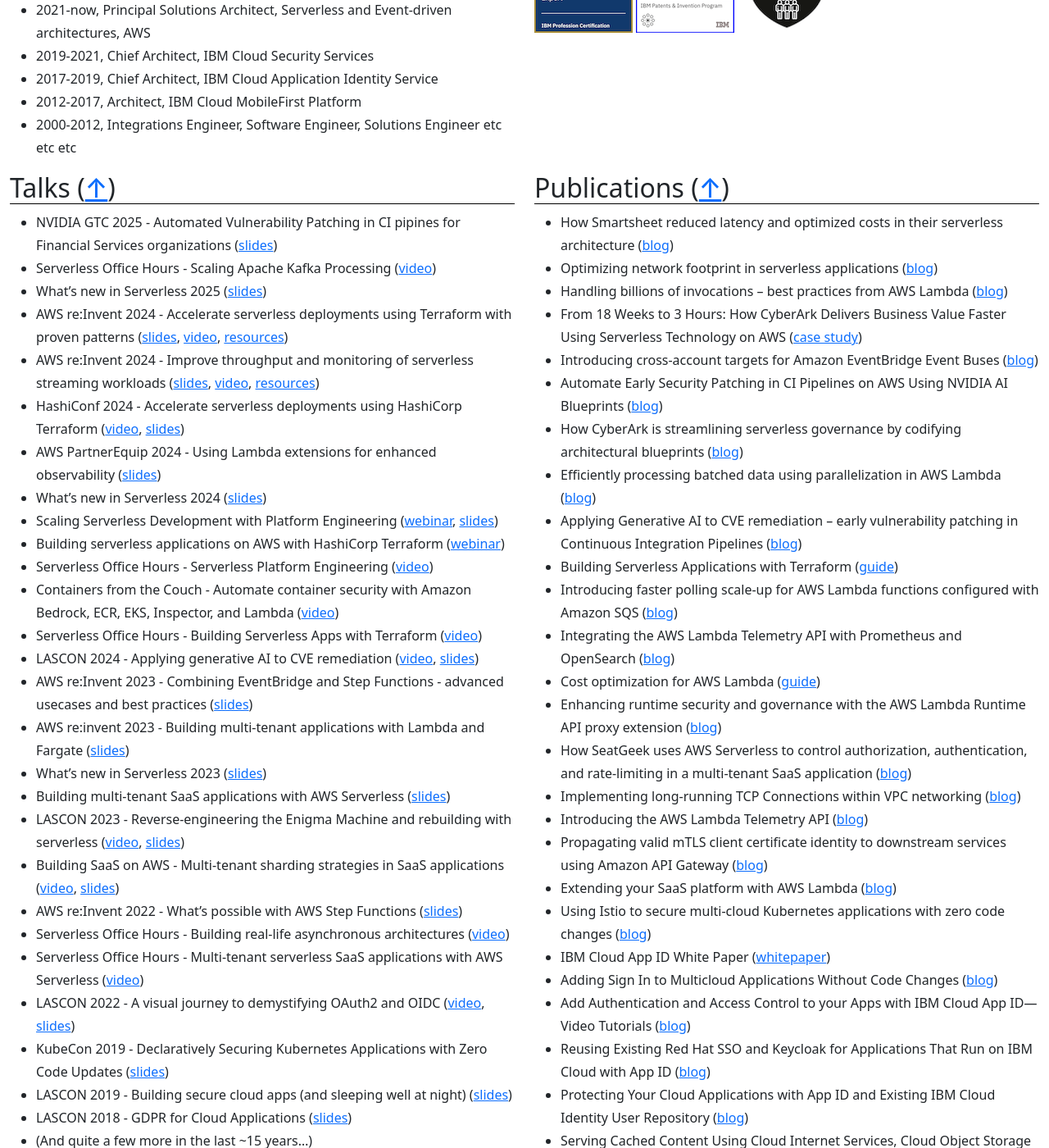
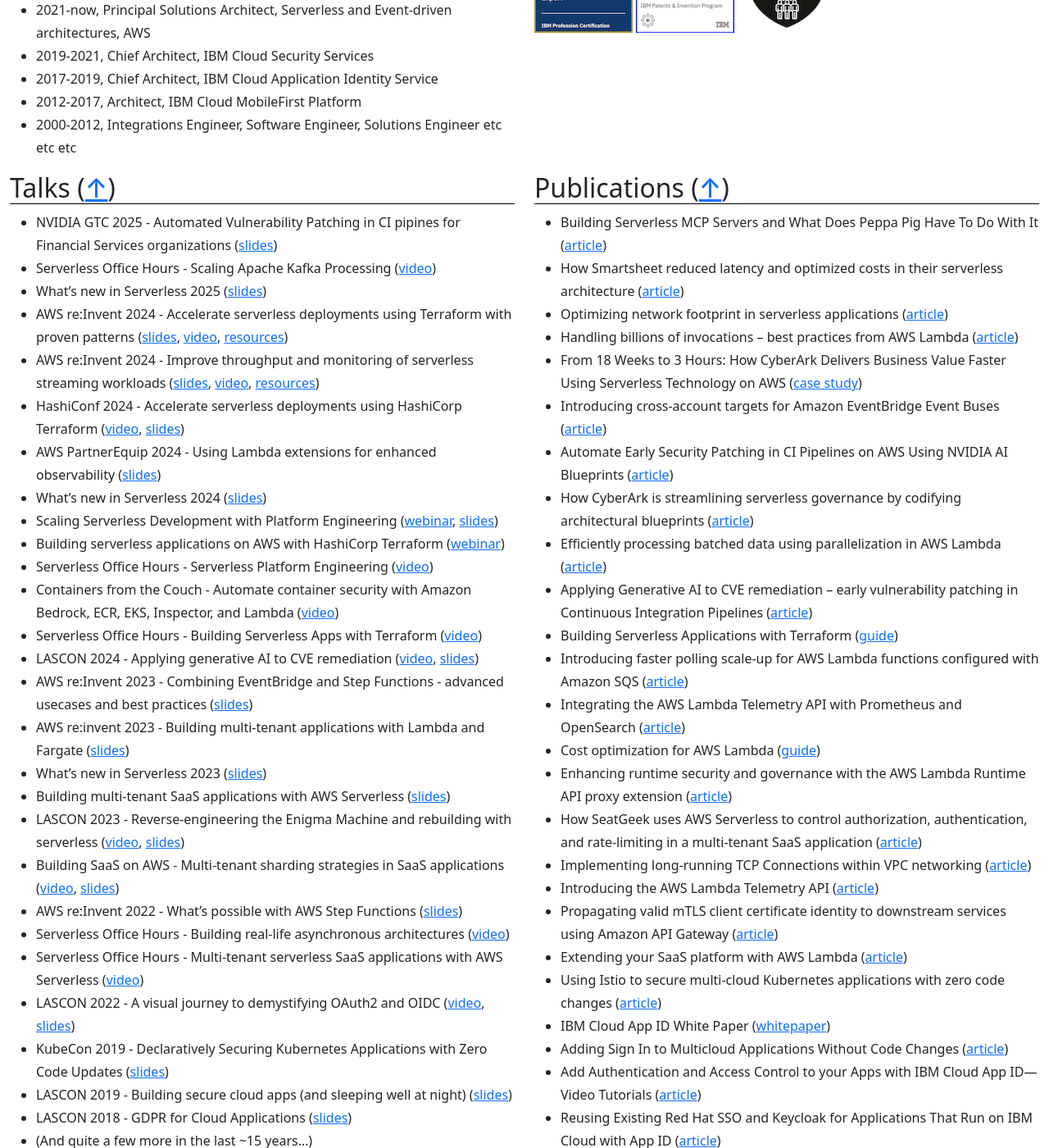
Before and after one commit to aal80/whoami, a Jekyll site: the page built from index.md, in a window 1280 px wide and 1400 px high, scrolled down 256 px. Shown: the whole window at 82% size. Built offline with Jekyll 4.4.1, drawn with Linux system fonts in a browser that asks for light colours.

Commit message:
Update publications.md

```diff
--- a/_includes/publications.md
+++ b/_includes/publications.md
@@ -1,28 +1,29 @@
 ## Publications ([↑](#top))
 
-- How Smartsheet reduced latency and optimized costs in their serverless architecture ([blog](https://aws.amazon.com/blogs/architecture/how-smartsheet-reduced-latency-and-optimized-costs-in-their-serverless-architecture/))
-- Optimizing network footprint in serverless applications ([blog](https://aws.amazon.com/blogs/compute/optimizing-network-footprint-in-serverless-applications/))
-- Handling billions of invocations – best practices from AWS Lambda ([blog](https://aws.amazon.com/blogs/compute/handling-billions-of-invocations-best-practices-from-aws-lambda/))
+- Building Serverless MCP Servers and What Does Peppa Pig Have To Do With It ([article](https://www.ranthebuilder.cloud/post/building-serverless-mcp-server))
+- How Smartsheet reduced latency and optimized costs in their serverless architecture ([article](https://aws.amazon.com/blogs/architecture/how-smartsheet-reduced-latency-and-optimized-costs-in-their-serverless-architecture/))
+- Optimizing network footprint in serverless applications ([article](https://aws.amazon.com/blogs/compute/optimizing-network-footprint-in-serverless-applications/))
+- Handling billions of invocations – best practices from AWS Lambda ([article](https://aws.amazon.com/blogs/compute/handling-billions-of-invocations-best-practices-from-aws-lambda/))
 - From 18 Weeks to 3 Hours: How CyberArk Delivers Business Value Faster Using Serverless Technology on AWS ([case study](https://aws.amazon.com/solutions/case-studies/cyberark-serverless-case-study/))
-- Introducing cross-account targets for Amazon EventBridge Event Buses ([blog](https://aws.amazon.com/blogs/compute/introducing-cross-account-targets-for-amazon-eventbridge-event-buses/))
-- Automate Early Security Patching in CI Pipelines on AWS Using NVIDIA AI Blueprints ([blog](https://developer.nvidia.com/blog/automate-early-security-patching-in-ci-pipelines-on-aws-using-nvidia-ai-blueprints/))
-- How CyberArk is streamlining serverless governance by codifying architectural blueprints ([blog](https://aws.amazon.com/blogs/architecture/how-cyberark-is-streamlining-serverless-governance-by-codifying-architectural-blueprints/))
-- Efficiently processing batched data using parallelization in AWS Lambda ([blog](https://aws.amazon.com/blogs/compute/efficiently-processing-batched-data-using-parallelization-in-aws-lambda/))
-- Applying Generative AI to CVE remediation – early vulnerability patching in Continuous Integration Pipelines ([blog](https://aws.amazon.com/blogs/containers/applying-generative-ai-to-cve-remediation-early-vulnerability-patching-in-continuous-integration-pipelines/))
+- Introducing cross-account targets for Amazon EventBridge Event Buses ([article](https://aws.amazon.com/blogs/compute/introducing-cross-account-targets-for-amazon-eventbridge-event-buses/))
+- Automate Early Security Patching in CI Pipelines on AWS Using NVIDIA AI Blueprints ([article](https://developer.nvidia.com/blog/automate-early-security-patching-in-ci-pipelines-on-aws-using-nvidia-ai-blueprints/))
+- How CyberArk is streamlining serverless governance by codifying architectural blueprints ([article](https://aws.amazon.com/blogs/architecture/how-cyberark-is-streamlining-serverless-governance-by-codifying-architectural-blueprints/))
+- Efficiently processing batched data using parallelization in AWS Lambda ([article](https://aws.amazon.com/blogs/compute/efficiently-processing-batched-data-using-parallelization-in-aws-lambda/))
+- Applying Generative AI to CVE remediation – early vulnerability patching in Continuous Integration Pipelines ([article](https://aws.amazon.com/blogs/containers/applying-generative-ai-to-cve-remediation-early-vulnerability-patching-in-continuous-integration-pipelines/))
 - Building Serverless Applications with Terraform ([guide](https://serverlessland.com/content/guides/building-serverless-applications-with-terraform/01-introduction))
-- Introducing faster polling scale-up for AWS Lambda functions configured with Amazon SQS ([blog](https://aws.amazon.com/blogs/compute/introducing-faster-polling-scale-up-for-aws-lambda-functions-configured-with-amazon-sqs/))
-- Integrating the AWS Lambda Telemetry API with Prometheus and OpenSearch ([blog](https://aws.amazon.com/blogs/opensource/integrating-the-aws-lambda-telemetry-api-with-prometheus-and-opensearch/))
+- Introducing faster polling scale-up for AWS Lambda functions configured with Amazon SQS ([article](https://aws.amazon.com/blogs/compute/introducing-faster-polling-scale-up-for-aws-lambda-functions-configured-with-amazon-sqs/))
+- Integrating the AWS Lambda Telemetry API with Prometheus and OpenSearch ([article](https://aws.amazon.com/blogs/opensource/integrating-the-aws-lambda-telemetry-api-with-prometheus-and-opensearch/))
 - Cost optimization for AWS Lambda ([guide](https://serverlessland.com/content/service/lambda/guides/cost-optimization/1-fine-tuning))
-- Enhancing runtime security and governance with the AWS Lambda Runtime API proxy extension ([blog](https://aws.amazon.com/blogs/compute/enhancing-runtime-security-and-governance-with-the-aws-lambda-runtime-api-proxy-extension/))
-- How SeatGeek uses AWS Serverless to control authorization, authentication, and rate-limiting in a multi-tenant SaaS application ([blog](https://aws.amazon.com/blogs/architecture/how-seatgeek-uses-aws-to-control-authorization-authentication-and-rate-limiting-in-a-multi-tenant-saas-application/))
-- Implementing long-running TCP Connections within VPC networking ([blog](https://aws.amazon.com/blogs/networking-and-content-delivery/implementing-long-running-tcp-connections-within-vpc-networking/))
-- Introducing the AWS Lambda Telemetry API ([blog](https://aws.amazon.com/blogs/compute/introducing-the-aws-lambda-telemetry-api/))
-- Propagating valid mTLS client certificate identity to downstream services using Amazon API Gateway ([blog](https://aws.amazon.com/blogs/compute/propagating-valid-mtls-client-certificate-identity-to-downstream-services-using-amazon-api-gateway/))
-- Extending your SaaS platform with AWS Lambda ([blog](https://aws.amazon.com/blogs/architecture/extending-your-saas-platform-with-aws-lambda/))
-- Using Istio to secure multi-cloud Kubernetes applications with zero code changes ([blog](https://istio.io/latest/blog/2019/app-identity-and-access-adapter/))
+- Enhancing runtime security and governance with the AWS Lambda Runtime API proxy extension ([article](https://aws.amazon.com/blogs/compute/enhancing-runtime-security-and-governance-with-the-aws-lambda-runtime-api-proxy-extension/))
+- How SeatGeek uses AWS Serverless to control authorization, authentication, and rate-limiting in a multi-tenant SaaS application ([article](https://aws.amazon.com/blogs/architecture/how-seatgeek-uses-aws-to-control-authorization-authentication-and-rate-limiting-in-a-multi-tenant-saas-application/))
+- Implementing long-running TCP Connections within VPC networking ([article](https://aws.amazon.com/blogs/networking-and-content-delivery/implementing-long-running-tcp-connections-within-vpc-networking/))
+- Introducing the AWS Lambda Telemetry API ([article](https://aws.amazon.com/blogs/compute/introducing-the-aws-lambda-telemetry-api/))
+- Propagating valid mTLS client certificate identity to downstream services using Amazon API Gateway ([article](https://aws.amazon.com/blogs/compute/propagating-valid-mtls-client-certificate-identity-to-downstream-services-using-amazon-api-gateway/))
+- Extending your SaaS platform with AWS Lambda ([article](https://aws.amazon.com/blogs/architecture/extending-your-saas-platform-with-aws-lambda/))
+- Using Istio to secure multi-cloud Kubernetes applications with zero code changes ([article](https://istio.io/latest/blog/2019/app-identity-and-access-adapter/))
 - IBM Cloud App ID White Paper ([whitepaper](https://www.dropbox.com/scl/fi/4r94hc7jx1tfkzg0r21x2/2019-appid-whitepaper.pdf?rlkey=5pctp7nbjogvm0ai2omc019my&st=r7t8iyy2&dl=0))
-- Adding Sign In to Multicloud Applications Without Code Changes ([blog](https://www.ibm.com/blog/adding-sign-in-to-multicloud-applications-without-code-changes/))
-- Add Authentication and Access Control to your Apps with IBM Cloud App ID—Video Tutorials ([blog](https://www.ibm.com/blog/easily-add-authentication-and-access-control-to-your-applications-with-ibm-cloud-app-id-video-tutorials/))
-- Reusing Existing Red Hat SSO and Keycloak for Applications That Run on IBM Cloud with App ID ([blog](https://www.ibm.com/blog/reusing-existing-red-hat-sso-and-keycloak-for-applications-that-run-on-ibm-cloud-with-app-id/))
-- Protecting Your Cloud Applications with App ID and Existing IBM Cloud Identity User Repository ([blog](https://www.ibm.com/blog/protecting-your-cloud-applications-with-app-id-and-existing-ibm-cloud-identity-user-repository/))
-- Serving Cached Content Using Cloud Internet Services, Cloud Object Storage and Certificate Manager ([blog](https://www.ibm.com/blog/serving-cached-content-using-cloud-internet-services-cloud-object-storage-and-certificate-manager/))
+- Adding Sign In to Multicloud Applications Without Code Changes ([article](https://www.ibm.com/blog/adding-sign-in-to-multicloud-applications-without-code-changes/))
+- Add Authentication and Access Control to your Apps with IBM Cloud App ID—Video Tutorials ([article](https://www.ibm.com/blog/easily-add-authentication-and-access-control-to-your-applications-with-ibm-cloud-app-id-video-tutorials/))
+- Reusing Existing Red Hat SSO and Keycloak for Applications That Run on IBM Cloud with App ID ([article](https://www.ibm.com/blog/reusing-existing-red-hat-sso-and-keycloak-for-applications-that-run-on-ibm-cloud-with-app-id/))
+- Protecting Your Cloud Applications with App ID and Existing IBM Cloud Identity User Repository ([article](https://www.ibm.com/blog/protecting-your-cloud-applications-with-app-id-and-existing-ibm-cloud-identity-user-repository/))
+- Serving Cached Content Using Cloud Internet Services, Cloud Object Storage and Certificate Manager ([article](https://www.ibm.com/blog/serving-cached-content-using-cloud-internet-services-cloud-object-storage-and-certificate-manager/))
```
